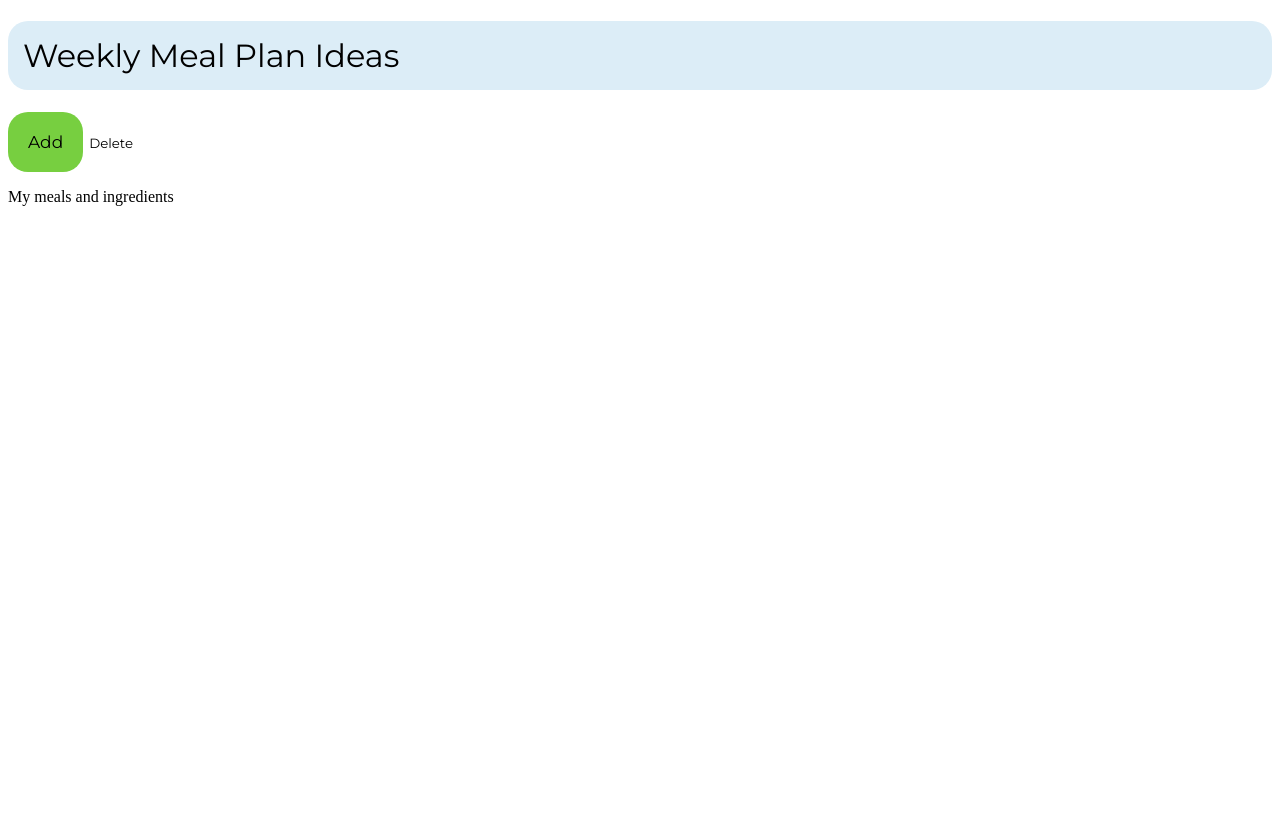
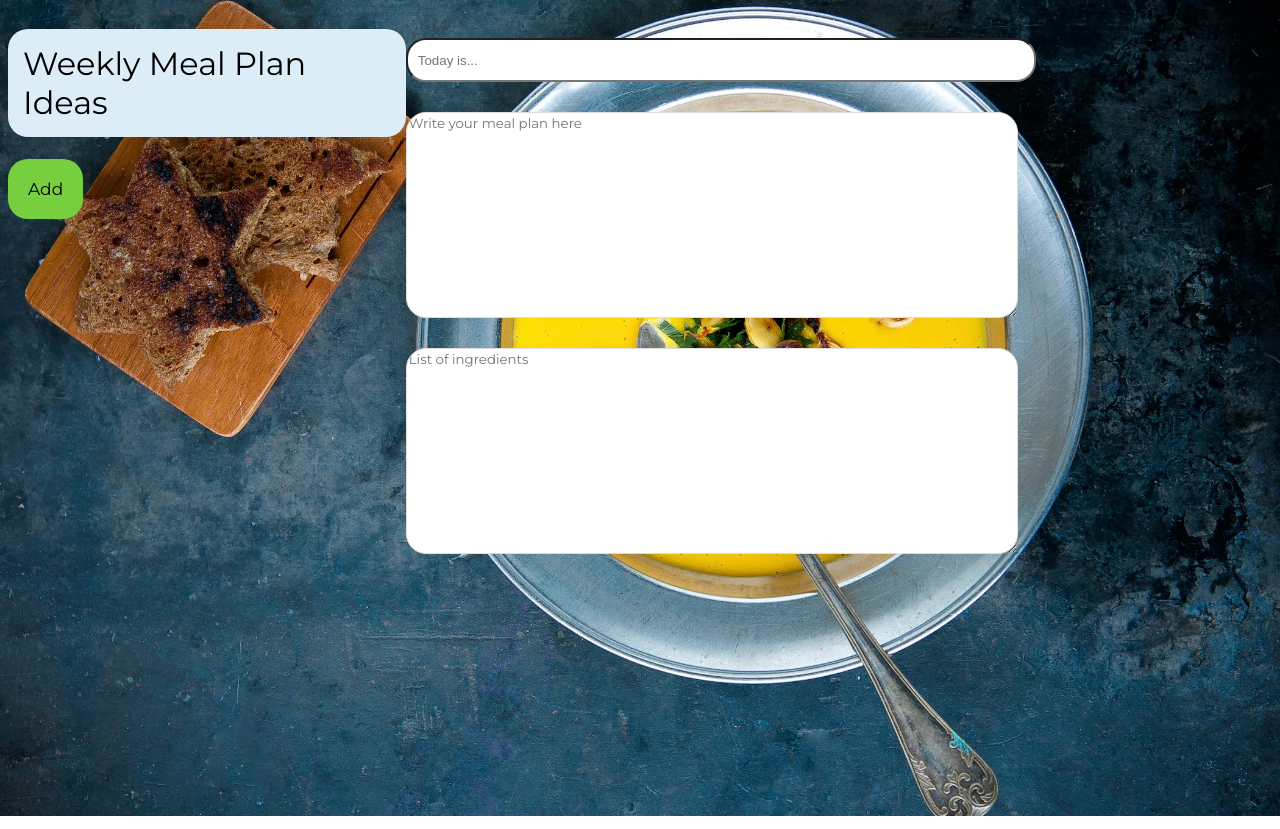
Before and after one commit to Lilia-Sirgalina/final-project-react, a React (Vite) app: page / in a window 1280 px wide. Built offline with nearby package versions, Linux system fonts and the light colour scheme.

Commit message:
Changes 16/02

```diff
--- a/package.json
+++ b/package.json
@@ -11,7 +11,8 @@
   },
   "dependencies": {
     "react": "^19.2.0",
-    "react-dom": "^19.2.0"
+    "react-dom": "^19.2.0",
+    "uuid": "^13.0.0"
   },
   "devDependencies": {
     "@eslint/js": "^9.39.1",
--- a/src/App.css
+++ b/src/App.css
@@ -1,9 +1,14 @@
 body {
-    /* background-image: url(food.jpg); */
+    background-image: url(food.jpg);
     background-size: cover;
     background-repeat: no-repeat;
     min-height: 100vh;
     background-position: center;
+}
+
+.App {
+    display: flex;
+    justify-content: space-around;
 }
 
 h1 {
@@ -28,3 +33,27 @@ h1 {
     background: none;
     border: 0;
 }
+
+.whole-plan {
+    width: 70%;
+    height: 100vh;
+}
+
+.myInput {
+    width: 70%;
+    height: 20px;
+    padding: 10px;
+    border-radius: 20px;
+    display: block;
+    margin-top: 30px;
+}
+
+textarea {
+    font-family: "Montserrat", sans-serif;
+    display: block;
+    border: 1px solid #ddd;
+    margin-top: 30px;
+    width: 70%;
+    height: 200px;
+    border-radius: 20px;
+}
--- a/src/App.jsx
+++ b/src/App.jsx
@@ -1,16 +1,33 @@
 import { useState } from 'react'
+import { v4 as uuid } from 'uuid'
 import './App.css'
 import MyList from './MyList'
 import MyMealsAndIngredients from './MyMealsAndIngredients'
 
 function App() {
 
+  const [mealPlans, setMealPlans] = useState([]);
+  const [selectedDay, setSelectedDay] = useState(false);
+
+  const addMeal = () => {
+    const newMeal = {
+      id: uuid(),
+      title: "Today is ...",
+      mealForADay: "MealForADay",
+    }
+    setMealPlans([newMeal, ...mealPlans])
+  }
+
+  const deleteDay = (id) => {
+        let filtering = mealPlans.filter(meal => meal.id !== id);
+        setMealPlans(filtering)
+    }
 
   return (
-    <>
-      <MyList />
+    <div className='App'>
+      <MyList addMeal={addMeal} mealPlans={mealPlans} deleteDay={deleteDay} selectedDay={selectedDay} setSelectedDay={setSelectedDay} />
       <MyMealsAndIngredients />
-    </>
+    </div>
   )
 }
 
--- a/src/MyList.jsx
+++ b/src/MyList.jsx
@@ -1,9 +1,24 @@
-const MyList = () => {
+const MyList = ({addMeal, mealPlans, deleteDay, selectedDay, setSelectedDay}) => {
+
+
+
     return (
         <div>
-            <h1>Weekly Meal Plan Ideas</h1>
-            <button className="button-add">Add</button>
-            <button className="button-delete">Delete</button>
+            <div>
+                <h1>Weekly Meal Plan Ideas</h1>
+                <button className="button-add" onClick={addMeal}>Add</button>
+
+            </div>
+
+            <div>
+                {mealPlans.map(({id, title, mealForADay}) => (
+                    <div key={id} className={selectedDay ? {backgroundColor: "white"} : {backgroundColor: "yellow"}}>
+                        <p>{title}</p>
+                        <p>{mealForADay}</p>
+                        <button className="button-delete" onClick={() => deleteDay(id)}>Delete</button>
+                    </div>
+                ))}
+            </div>
         </div>
     )
 }
--- a/src/MyMealsAndIngredients.jsx
+++ b/src/MyMealsAndIngredients.jsx
@@ -1,7 +1,15 @@
 const MyMealsAndIngredients = () => {
     return (
-        <div>
-            <p>My meals and ingredients</p>
+        <div className="whole-plan">
+            <div className="meal-editing">
+
+                <input type="text" className="myInput" placeholder="Today is..."/>
+
+                <textarea placeholder="Write your meal plan here" />
+
+                <textarea placeholder="List of ingredients" />
+
+            </div>
         </div>
     )
 }
```
Also changed, not shown: 1 other file (tests, documents, lock files or other folders).
